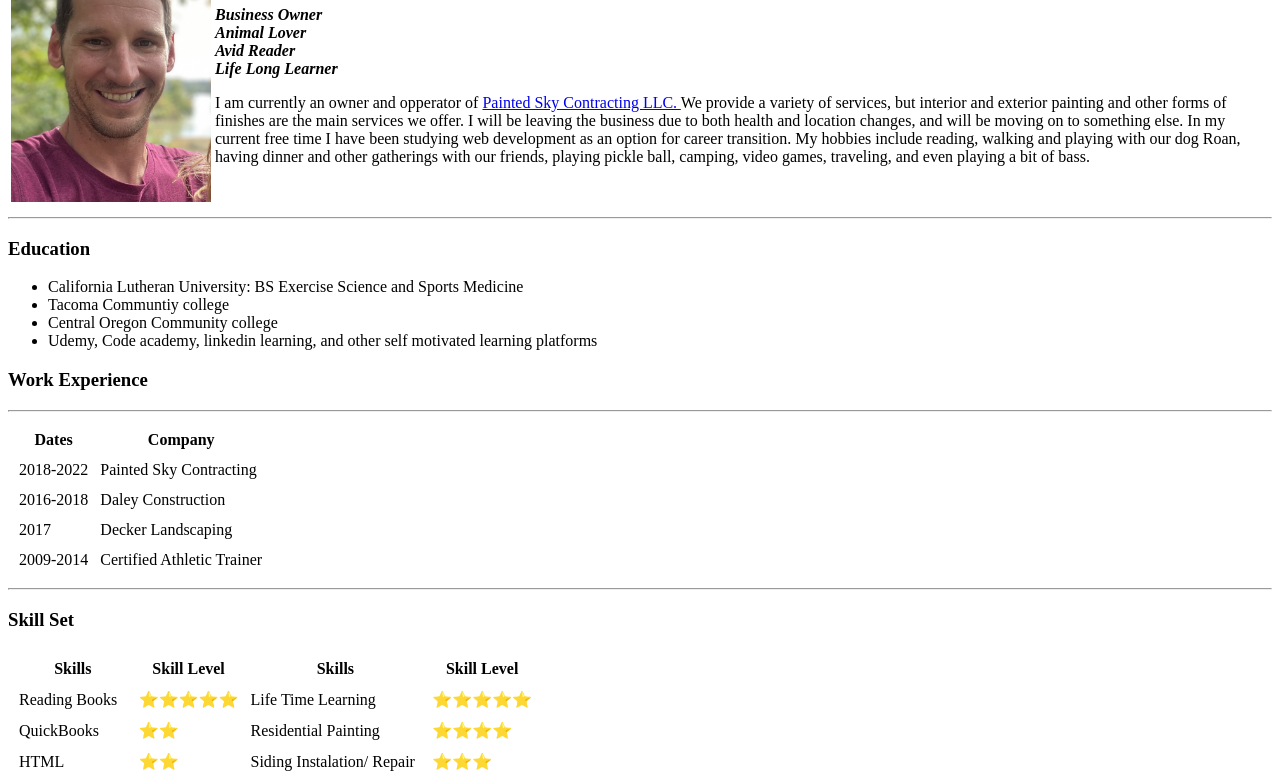
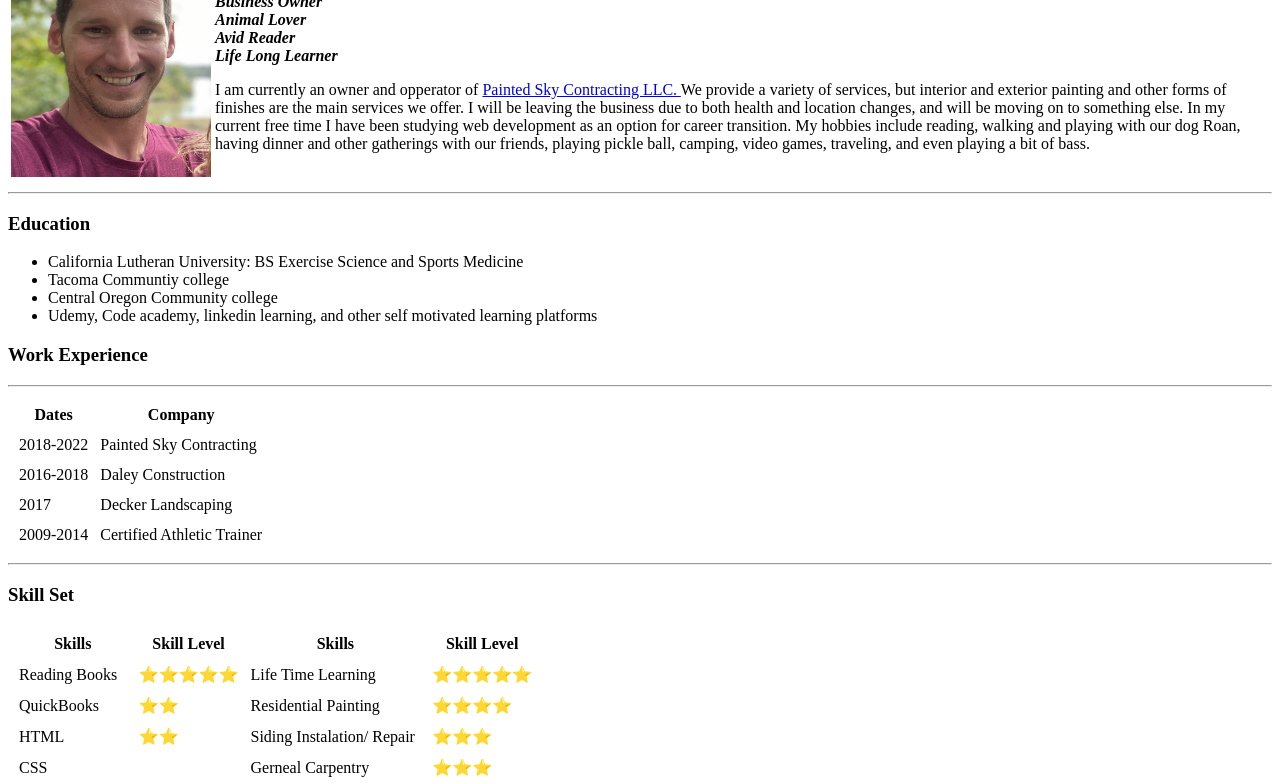
Before and after one commit to TheJakeMarshall51/Personal-Page, a plain HTML site: page index.html in a window 1280 px wide. Shown: the part 109-892 px from the top of the page. Drawn offline with Linux system fonts and the light colour scheme.

Commit message:
Change image height again

```diff
--- a/index.html
+++ b/index.html
@@ -9,7 +9,7 @@
 <body>
     <table>
         <tr>
-          <td><img src = "profile image.jpg" height="300" width = "200" alt = "Jakes profile picture"></td>
+          <td><img src = "profile image.jpg" height="275" width = "200" alt = "Jakes profile picture"></td>
           <td><h1>Jake Marshall</h1>
             <p> <strong><em>Business Owner <br>
                     Animal Lover <br>
```
